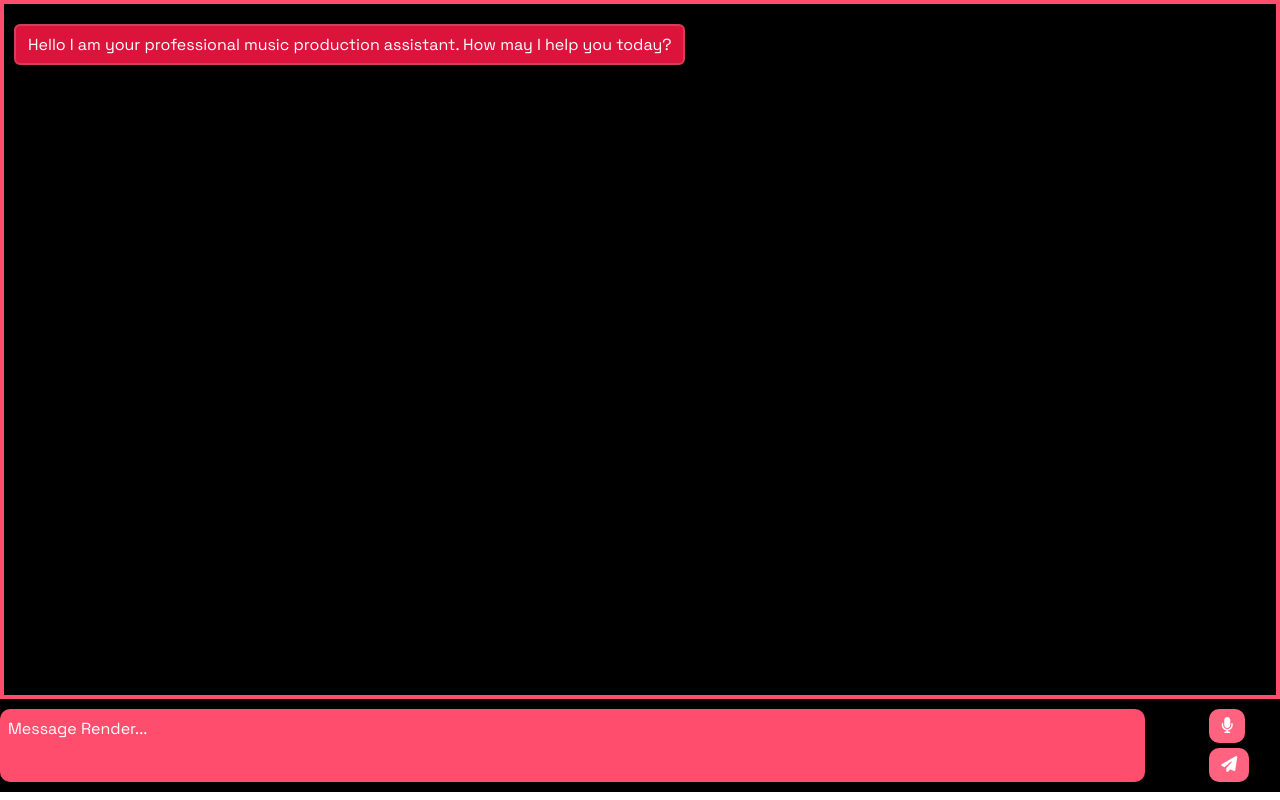
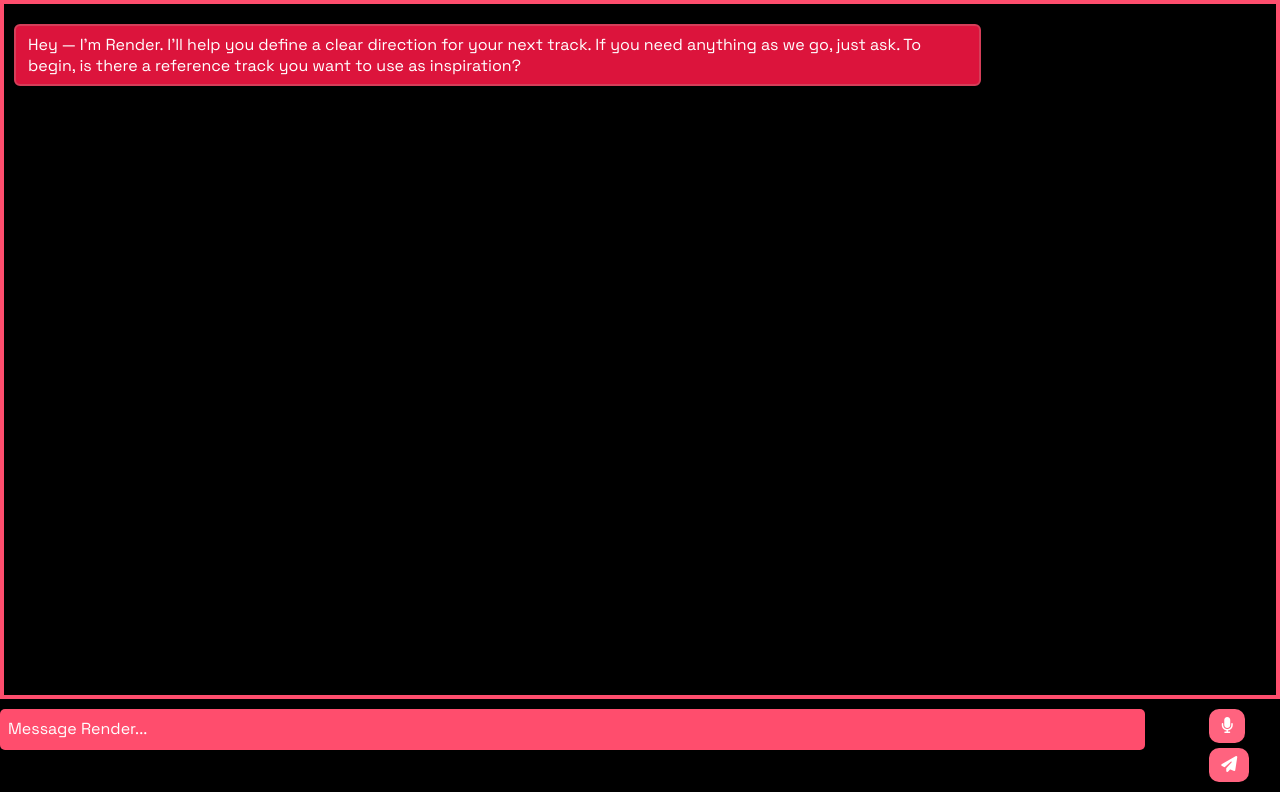
Before and after one commit to royaleagle-dev/harry-openai-chat-widget, a website: page index.html in a window 1280 px wide. Drawn offline with nearby package versions, Linux system fonts and the light colour scheme; no server answers.

Commit message:
Update index.html

```diff
--- a/index.html
+++ b/index.html
@@ -24,14 +24,17 @@
   <div id="chatbox" class="chatbox">
 
     <div class="msg assistant">
-      Hello I am your professional music production assistant. How may I help you today?
+      Hey — I’m Render.
+I’ll help you define a clear direction for your next track.
+If you need anything as we go, just ask.
+To begin, is there a reference track you want to use as inspiration?
     </div>
 
   </div>
 
   <form id="chat-form" style="gap:5%;background:black;padding-left:0;padding-right:0;">
     <!--<input id="input" class="space-grotesk-400" type="text" placeholder="Message Render..." autocomplete="off" style="border-radius:10px;"/>-->
-    <textarea rows="1" id="input" class="space-grotesk-400" type="text" placeholder="Message Render..." autocomplete="off" style="border-radius:10px;"></textarea>
+    <textarea rows="1" id="input" class="space-grotesk-400" type="text" placeholder="Message Render..." autocomplete="off" style="border-radius:5px;height:25px;"></textarea>
     <div>
       <button type="button" style="background:#ff637f;color:white;border:none;border-radius:10px;margin-bottom:5px;" id="mic-btn"><span class="fas fa-microphone" id="mic-btn-inner"></span></button>
       <button type="submit" style="background:#ff637f;color:white;border:none;border-radius:10px;"><span class="fas fa-paper-plane"></span></button>
```
